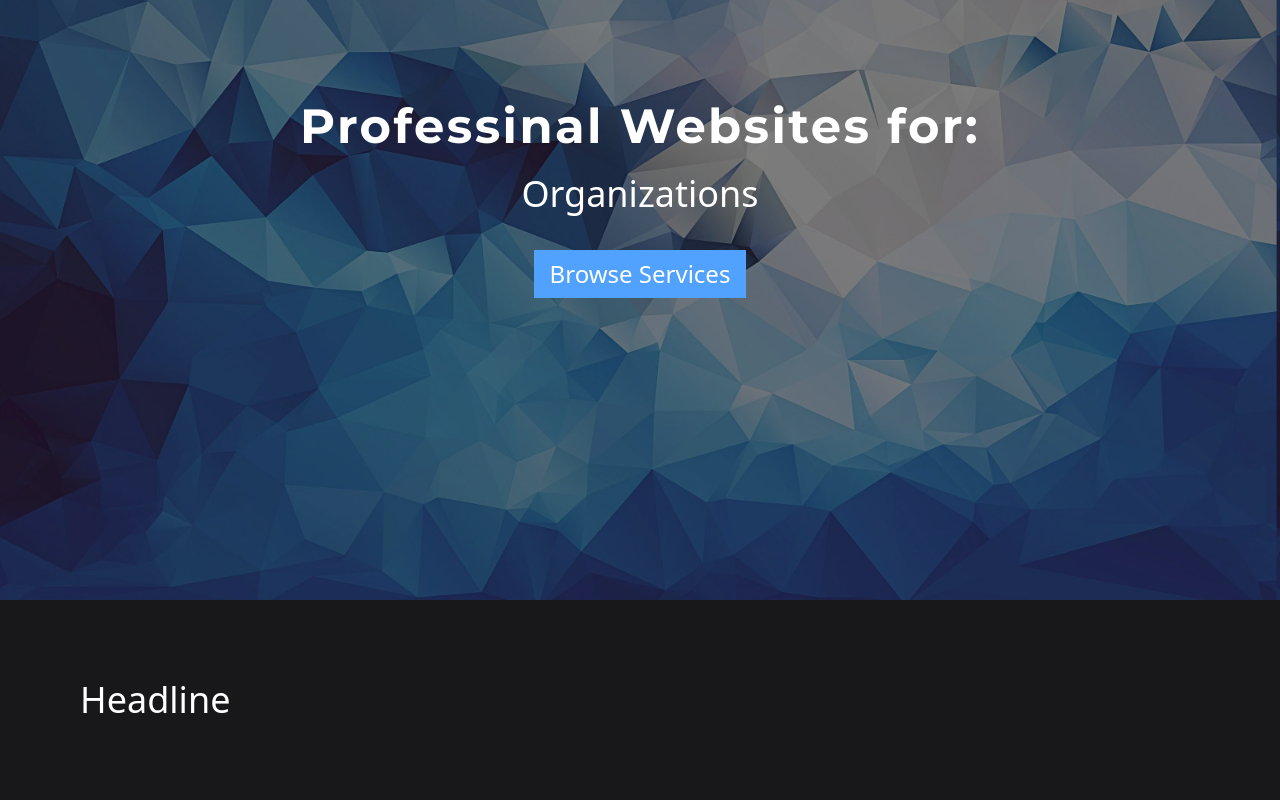
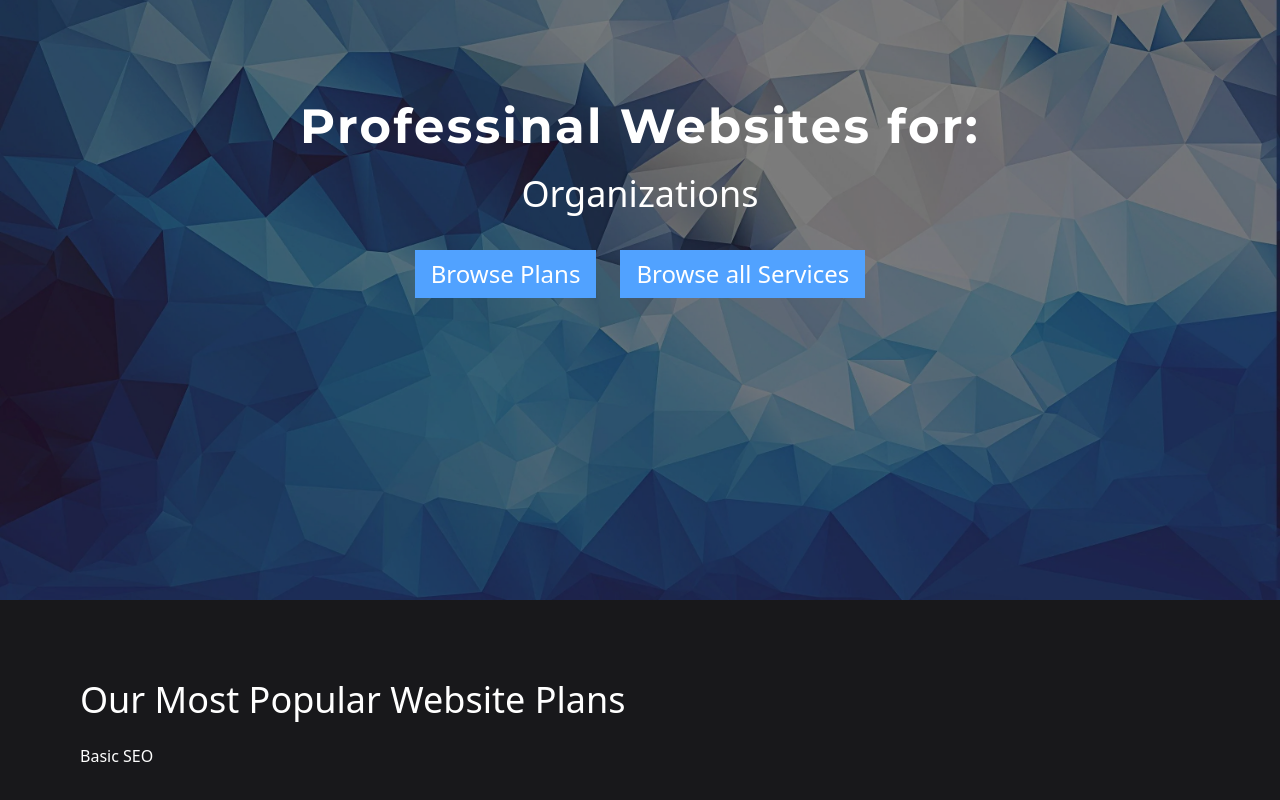
Before and after one commit to webspective/webspective.net, a React (Vite) app: page / in a window 1280 px wide. Shown: the part 200-1000 px from the top of the page. Built offline with nearby package versions, Linux system fonts and the light colour scheme.

Commit message:
start card layout

```diff
--- a/src/pages/Home.jsx
+++ b/src/pages/Home.jsx
@@ -57,15 +57,25 @@ function Home() {
 
 
     const ctaButtons = [
-        <a href="/services"><button>Browse Services</button></a>
+        <a href="/plans"><button>Browse Plans</button></a>,
+        <a href="/services"><button>Browse all Services</button></a>
     ]
 
 
     return (
         <>
             <Hero header="Professinal Websites for:" subHeading={subHeading} ctaButtons={ctaButtons} heroImage={heroImage} />
-            <Section>
-
+            <Section header="Our Most Popular Website Plans">
+                <div className="flex flex-row gap-6">
+                    <div className="card">
+                        <img />
+                        <h3></h3>
+                        <p></p>
+                        <ul>
+                            <li>Basic SEO</li>
+                        </ul>
+                    </div>
+                </div>
             </Section>
         </>
     )
```
